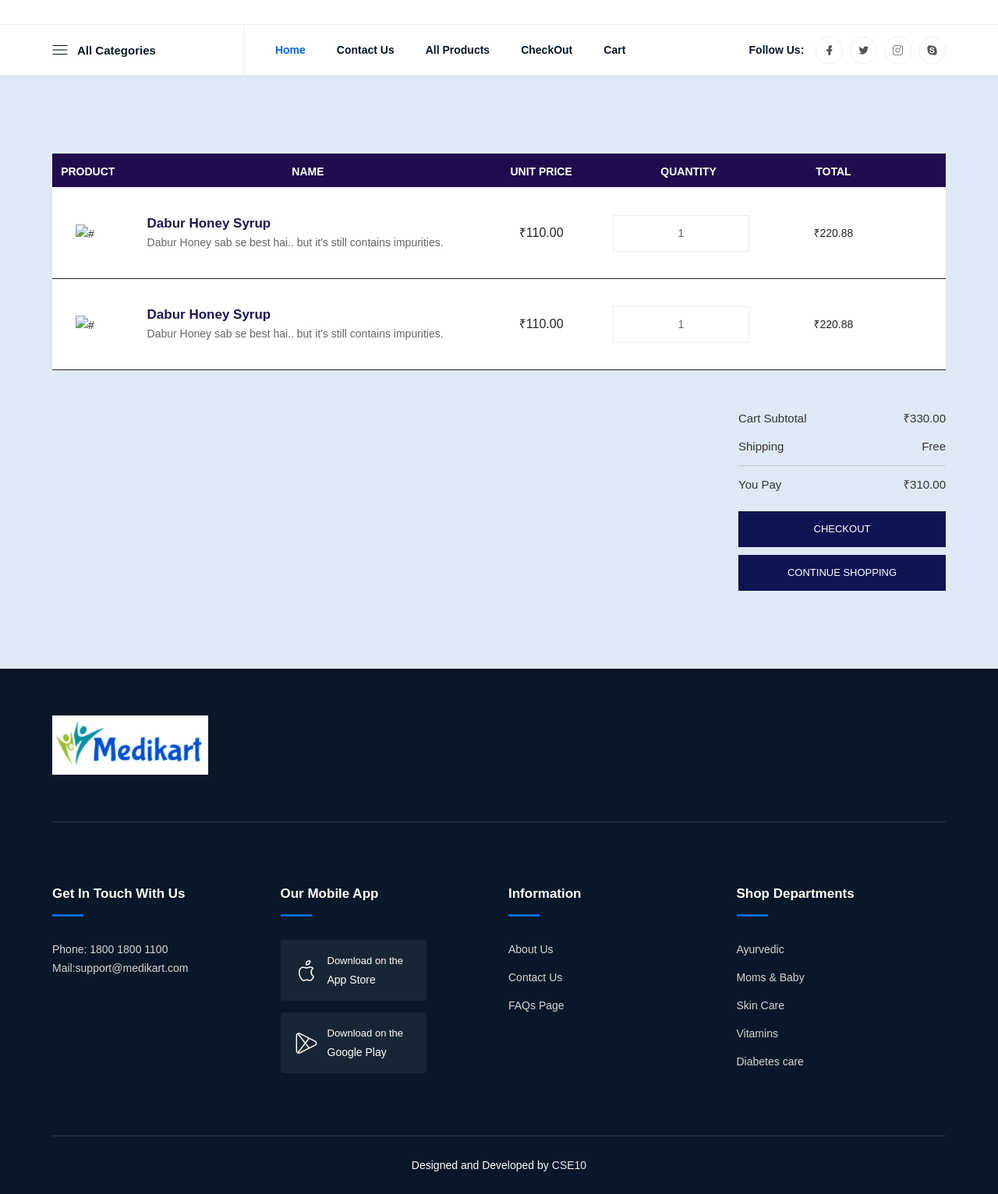
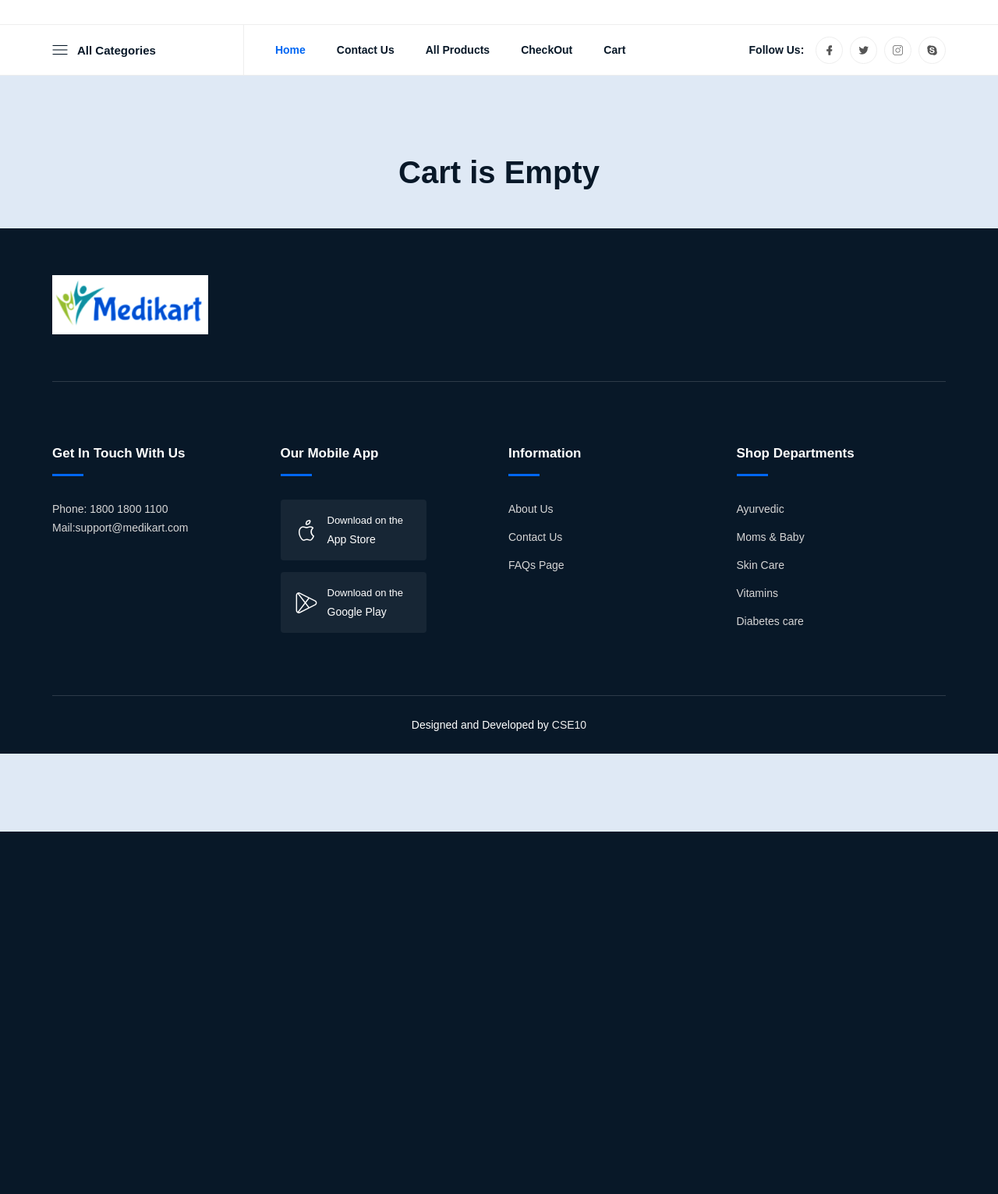
Before and after one commit to Asutosh-mishraa/E-Pharmacy-website, a Django app: page /product/cart/ in a window 1280 px wide. Shown: the part 164-1696 px from the top of the page at 78% size. After the commit the page ends 1231 px from the top, so only its background shows below. Run offline with Django 4.2, Linux system fonts and the light colour scheme; some libraries are stand-ins or nearby versions; some web fonts are replaced.

Commit message:
implemented cart

```diff
--- a/pharmacy/products/urls.py
+++ b/pharmacy/products/urls.py
@@ -5,8 +5,10 @@
     path('allproduct/',views.all_products,name="all_product"),
     path('details/<int:id>/',views.product_detail,name="prod_detail"),
     path('search/',views.search,name="search"),
+    path('add_to_cart/',views.add_to_cart,name="add_to_cart"),
     path('checkout/',views.checkout,name="checkout"),
     path('cart/',views.cart,name="cart"),
+    path('delete_cart_item/<int:id>/',views.delete_cart_item,name="delete_cart_item"),
     path('category/<int:id>/',views.categorywise,name="categorywise"),
 
 ]
--- a/pharmacy/products/views.py
+++ b/pharmacy/products/views.py
@@ -33,7 +33,52 @@
     }
     return render(request,'products/search.html',context)
 
+def add_to_cart(request):
+    if request.method =="POST":
+        product_id=request.POST.get("product_id")
+        quantity=request.POST.get("quantity")
+        items={}
+        if request.session.get("items"):
+            items=request.session.get("items")
+        items[product_id]=quantity
+        request.session["items"]=items
+        print(request.session["items"])
+    return redirect('cart')
+
 def cart(request):
-    return render(request,'products/cart.html')
+    prod=request.session.get("items")
+    items=[]
+    total_price=0
+    if prod:
+        for id,quantity in prod.items():
+            p=product.objects.get(id=id)
+            price=int(quantity) * float(p.price)
+            #perprice=int(prod.price)
+            total_price += price
+            price=round(price,2)
+            total_price = round(total_price,2)
+            items.append({
+                "id" : id,
+                "name" : p.name,
+                "quantity" : quantity,
+                "price" : price,
+                "photo" : p.product_image,
+                "perprice" : p.price,
+            })
+    request.session["totalcartitems"]=len(items)
+
+    context={
+        "products":items,
+        "total_price": total_price,
+    }
+    return render(request,'products/cart.html',context)
+
+def delete_cart_item(request, id):
+    products=request.session.get("items")
+    id=str(id)
+    del products[id]
+    request.session["items"] = products
+    return redirect("cart")
+
 def checkout(request):
     return render(request,'products/checkout.html')
--- a/pharmacy/templates/base.html
+++ b/pharmacy/templates/base.html
@@ -137,16 +137,11 @@
                             </div>
                             <div class="navbar-cart">
                                 {% if user.is_authenticated %}
-                                <div class="wishlist">
-                                    <a href="{% static 'javascript:void(0)' %}">
-                                        <i class="lni lni-heart"></i>
-                                        <span class="total-items">0</span>
-                                    </a>
-                                </div>
                                 <div class="cart-items">
-                                    <a href="{% static 'javascript:void(0)' %}" class="main-btn">
+                                    <a href="{% url 'cart' %}" class="main-btn">
                                         <i class="lni lni-cart"></i>
-                                        <span class="total-items">0</span>
+                                        <span class="total-items">{{request.session.totalcartitems}}</span>
+
                                     </a>
                                     {% comment %} <!-- Shopping Item -->
                                     <div class="shopping-item">
--- a/pharmacy/templates/products/allprod.html
+++ b/pharmacy/templates/products/allprod.html
@@ -8,10 +8,8 @@
     <div class="col-lg-3 col-md-6 col-12">
         <div class="single-product">
             <div class="product-image">
-                <img style="height: 300px;" src="{{prod.product_image.url}}" alt="#">
-                <div class="button">
-                    <a href="" class="btn"><i class="lni lni-cart"></i> Add to Cart</a>
-                </div>
+                <a href="{% url 'prod_detail' prod.id %}"><img style="height: 300px;" src="{{prod.product_image.url}}" alt="#"></a>
+
             </div>
             <div class="product-info">
                 <span class="category">{{prod.category}}</span>
--- a/pharmacy/templates/products/cart.html
+++ b/pharmacy/templates/products/cart.html
@@ -36,8 +36,10 @@
 <div class="shopping-cart section">
     <div class="container">
         <div class="row">
+            {% if products %}
             <div class="col-12">
                 <!-- Shopping Summery -->
+
                 <table class="table shopping-summery">
                     <thead>
                         <tr class="main-hading">
@@ -50,13 +52,14 @@
                         </tr>
                     </thead>
                     <tbody>
+                        {% for product in products %}
                         <tr>
-                            <td class="image" data-title="No"><img src="https://via.placeholder.com/100x100" alt="#"></td>
+                            <td class="image" data-title="No"><a href="{% url 'prod_detail' product.id %}"><img src="{{product.photo.url}}" alt="#"></a></td>
                             <td class="product-des" data-title="Description">
-                                <p class="product-name"><a href="#">Dabur Honey Syrup</a></p>
-                                <p class="product-des">Dabur Honey sab se best hai.. but it's still contains impurities.</p>
+                                <p class="product-name"><a href="{% url 'prod_detail' product.id %}">{{product.name}}</a></p>
+                                {% comment %} <p class="product-des">{{product.description}}</p> {% endcomment %}
                             </td>
-                            <td class="price" data-title="Price"><span>₹110.00 </span></td>
+                            <td class="price" data-title="Price"><span>₹{{product.perprice}}</span></td>
                             <td class="qty" data-title="Qty"><!-- Input Order -->
                                 <div class="input-group">
                                     <div class="button minus">
@@ -64,7 +67,7 @@
                                             <i class="ti-minus"></i>
                                         </button>
                                     </div>
-                                    <input type="text" name="quant[1]" class="input-number"  data-min="1" data-max="10" value="1">
+                                    <input type="text" name="quant[1]" class="input-number"  data-min="1" data-max="10" value="{{product.quantity}}">
                                     <div class="button plus">
                                         <button type="button" class="btn btn-primary btn-number" data-type="plus" data-field="quant[1]">
                                             <i class="ti-plus"></i>
@@ -73,35 +76,11 @@
                                 </div>
                                 <!--/ End Input Order -->
                             </td>
-                            <td class="total-amount" data-title="Total"><span>₹220.88</span></td>
-                            <td class="action" data-title="Remove"><a href="#"><i class="ti-trash remove-icon"></i></a></td>
+                            <td class="total-amount" data-title="Total"><span>₹{{product.price}}</span></td>
+                            <td class="action" data-title="Remove"><a href="{% url 'delete_cart_item' product.id %}" >Delete<i class="ti-trash remove-icon"></i></a></td>
                         </tr>
-                        <tr>
-                            <td class="image" data-title="No"><img src="https://via.placeholder.com/100x100" alt="#"></td>
-                            <td class="product-des" data-title="Description">
-                                <p class="product-name"><a href="#">Dabur Honey Syrup</a></p>
-                                <p class="product-des">Dabur Honey sab se best hai.. but it's still contains impurities.</p>
-                            </td>
-                            <td class="price" data-title="Price"><span>₹110.00 </span></td>
-                            <td class="qty" data-title="Qty"><!-- Input Order -->
-                                <div class="input-group">
-                                    <div class="button minus">
-                                        <button type="button" class="btn btn-primary btn-number" disabled="disabled" data-type="minus" data-field="quant[1]">
-                                            <i class="ti-minus"></i>
-                                        </button>
-                                    </div>
-                                    <input type="text" name="quant[1]" class="input-number"  data-min="1" data-max="10" value="1">
-                                    <div class="button plus">
-                                        <button type="button" class="btn btn-primary btn-number" data-type="plus" data-field="quant[1]">
-                                            <i class="ti-plus"></i>
-                                        </button>
-                                    </div>
-                                </div>
-                                <!--/ End Input Order -->
-                            </td>
-                            <td class="total-amount" data-title="Total"><span>₹220.88</span></td>
-                            <td class="action" data-title="Remove"><a href="#"><i class="ti-trash remove-icon"></i></a></td>
-                        </tr>
+                        {% endfor %}
+
                     </tbody>
                 </table>
                 <!--/ End Shopping Summery -->
@@ -128,24 +107,28 @@
                         <div class="col-lg-4 col-md-7 col-12">
                             <div class="right">
                                 <ul>
-                                    <li>Cart Subtotal<span>₹330.00</span></li>
+                                    <li>Cart Subtotal<span>₹{{total_price}}</span></li>
                                     <li>Shipping<span>Free</span></li>
 
-                                    <li class="last">You Pay<span>₹310.00</span></li>
+                                    <li class="last">You Pay<span>₹{{total_price}}</span></li>
                                 </ul>
                                 <div class="button5">
-                                    <a href="#" class="btn">Checkout</a>
-                                    <a href="#" class="btn">Continue shopping</a>
+                                    <a href="{% url 'checkout' %}" class="btn">Checkout</a>
+                                    <a href="{% url 'home' %}" class="btn">Continue shopping</a>
                                 </div>
                             </div>
                         </div>
                     </div>
                 </div>
                 <!--/ End Total Amount -->
+
             </div>
         </div>
+        {% else %}
+        <h2 class="text-center">Cart is Empty</h2>
+        {% endif %}
     </div>
 </div>
 <!--/ End Shopping Cart -->
-
+<br><br>
 {% endblock content %}
--- a/pharmacy/templates/products/categorywise.html
+++ b/pharmacy/templates/products/categorywise.html
@@ -8,10 +8,7 @@
     <div class="col-lg-3 col-md-6 col-12">
         <div class="single-product">
             <div class="product-image">
-                <img style="height: 300px;" src="{{prod.product_image.url}}" alt="#">
-                <div class="button">
-                    <a href="" class="btn"><i class="lni lni-cart"></i> Add to Cart</a>
-                </div>
+                <a href="{% url 'prod_detail' prod.id %}"><img style="height: 300px;" src="{{prod.product_image.url}}" alt="#"></a>
             </div>
             <div class="product-info">
                 <span class="category">{{prod.category}}</span>
```
Also changed, not shown: pharmacy/templates/products/prod_details.html (+10 -19 lines), pharmacy/db.sqlite3.
